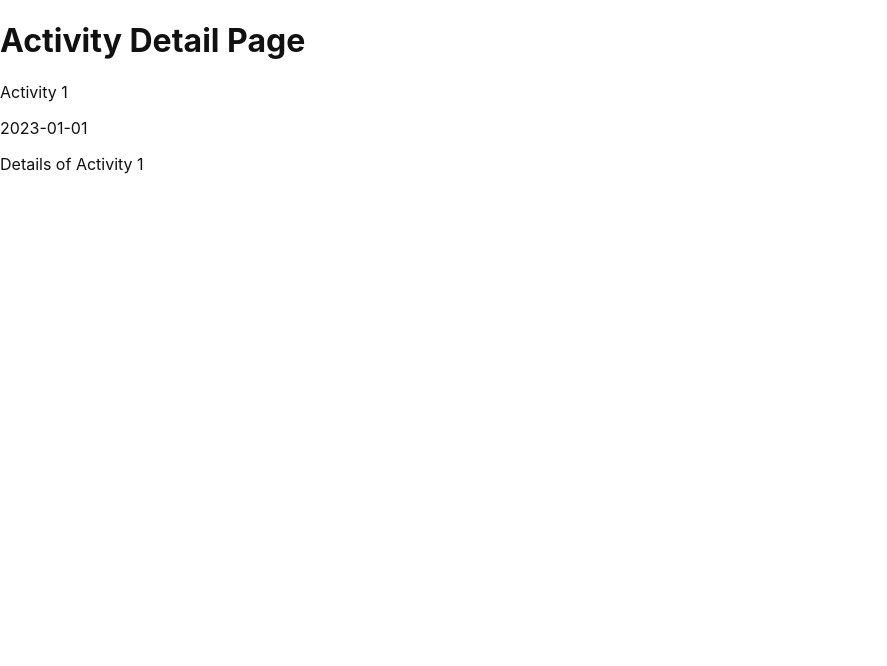
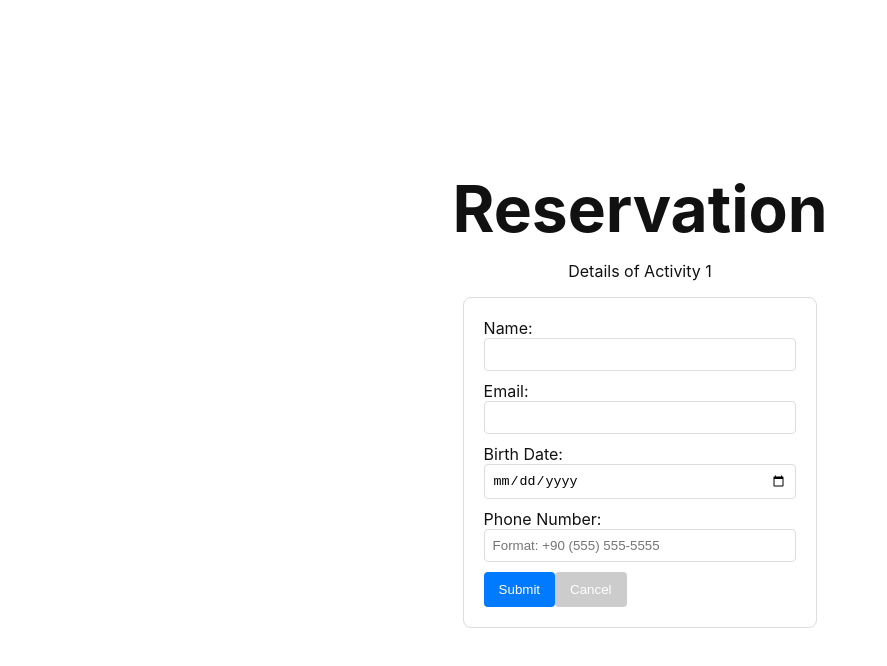
Before and after one commit to Mustafaaytu/wingie-case-study, a Next.js app: page /activities/1 in a window 1280 px wide. Shown: the top 666 px of the page, without its empty margins (0-887 px from the left). Built offline with nearby package versions, Linux system fonts and the light colour scheme.

Commit message:
WINGE-003 reservation form created for activites.

```diff
--- /dev/null
+++ b/components/ReservationForm/ReservationForm.tsx
@@ -0,0 +1,149 @@
+import React, {useMemo} from 'react';
+import {useFormik} from 'formik';
+import * as yup from 'yup';
+import Reservation from '@/interfaces/reservation';
+import {useRouter} from 'next/router';
+import {
+  StyledForm,
+  StyledInput,
+  StyledErrorMessage,
+  StyledButton,
+  StyledCancelButton,
+} from '@/styles/sharedstyles';
+
+interface ReservationFormProps {
+  onReservationSubmit: (reservation: Reservation) => void;
+  onCancel: () => void;
+}
+
+const ReservationForm: React.FC<ReservationFormProps> = ({
+  onReservationSubmit,
+  onCancel,
+}) => {
+  const router = useRouter();
+
+  const reservationSchema = useMemo(
+    () =>
+      yup
+        .object()
+        .shape({
+          name: yup.string().required('Name is required'),
+          email: yup
+            .string()
+            .email('Invalid email address')
+            .required('Email is required'),
+          birthDate: yup
+            .mixed()
+            .test(
+              'age',
+              'Reservations cannot be made for participants under the age of 18.',
+              value => {
+                const isDate = yup.date().isValidSync(value);
+                if (!isDate) {
+                  return false;
+                }
+
+                const birthDate = new Date(value ?? '');
+                const today = new Date();
+                const age = today.getFullYear() - birthDate.getFullYear();
+                return age >= 18;
+              }
+            )
+            .required('Birth Date is required'),
+          phone: yup
+            .string()
+            .matches(
+              /^\+(?:[0-9] ?){6,14}[0-9]$/,
+              'Invalid phone number format'
+            )
+            .required('Phone Number is required'),
+        })
+        .strict(),
+    []
+  );
+
+  const formik = useFormik({
+    initialValues: {
+      name: '',
+      email: '',
+      birthDate: '',
+      phone: '',
+    },
+    validationSchema: reservationSchema,
+    onSubmit: values => {
+      onReservationSubmit(values);
+
+      // Ödeme sayfasına yönlendirme
+      router.push('/payment');
+    },
+  });
+
+  return (
+    <StyledForm onSubmit={formik.handleSubmit}>
+      <div>
+        <label htmlFor="name">Name:</label>
+        <StyledInput
+          type="text"
+          id="name"
+          name="name"
+          value={formik.values.name}
+          onChange={formik.handleChange}
+          onBlur={formik.handleBlur}
+        />
+        {formik.touched.name && formik.errors.name && (
+          <StyledErrorMessage>{formik.errors.name}</StyledErrorMessage>
+        )}
+      </div>
+      <div>
+        <label htmlFor="email">Email:</label>
+        <StyledInput
+          type="email"
+          id="email"
+          name="email"
+          value={formik.values.email}
+          onChange={formik.handleChange}
+          onBlur={formik.handleBlur}
+        />
+        {formik.touched.email && formik.errors.email && (
+          <StyledErrorMessage>{formik.errors.email}</StyledErrorMessage>
+        )}
+      </div>
+      <div>
+        <label htmlFor="birthDate">Birth Date:</label>
+        <StyledInput
+          type="date"
+          id="birthDate"
+          name="birthDate"
+          value={formik.values.birthDate}
+          onChange={formik.handleChange}
+          onBlur={formik.handleBlur}
+        />
+        {formik.values.birthDate && formik.errors.birthDate && (
+          <StyledErrorMessage>{formik.errors.birthDate}</StyledErrorMessage>
+        )}
+      </div>
+      <div>
+        <label htmlFor="phone">Phone Number:</label>
+        <StyledInput
+          type="tel"
+          id="phone"
+          name="phone"
+          pattern="^\+(?:[0-9] ?){6,14}[0-9]$"
+          placeholder="Format: +90 (555) 555-5555"
+          value={formik.values.phone}
+          onChange={formik.handleChange}
+          onBlur={formik.handleBlur}
+        />
+        {formik.touched.phone && formik.errors.phone && (
+          <StyledErrorMessage>{formik.errors.phone}</StyledErrorMessage>
+        )}
+      </div>
+      <StyledButton type="submit">Submit</StyledButton>
+      <StyledCancelButton type="button" onClick={onCancel}>
+        Cancel
+      </StyledCancelButton>
+    </StyledForm>
+  );
+};
+
+export {ReservationForm};
--- /dev/null
+++ b/interfaces/reservation.ts
@@ -0,0 +1,8 @@
+interface Reservation {
+  name: string;
+  email: string;
+  phone: string;
+  birthDate: string;
+}
+
+export default Reservation;
--- a/package.json
+++ b/package.json
@@ -7,11 +7,13 @@
   },
   "dependencies": {
     "@reduxjs/toolkit": "^2.0.1",
+    "formik": "^2.4.5",
     "next": "latest",
     "react": "^18.2.0",
     "react-dom": "^18.2.0",
     "react-redux": "^9.0.4",
-    "styled-components": "^6.1.0"
+    "styled-components": "^6.1.0",
+    "yup": "^1.3.3"
   },
   "devDependencies": {
     "@types/node": "^18.19.3",
--- a/pages/_app.tsx
+++ b/pages/_app.tsx
@@ -1,6 +1,6 @@
 import type {AppProps} from 'next/app';
 import {ThemeProvider, type DefaultTheme} from 'styled-components';
-import GlobalStyle from '@/components/globalstyles';
+import GlobalStyle from '@/styles/globalstyles';
 import {Provider} from 'react-redux';
 import {store} from '@/redux/store';
 
--- a/pages/activities/[id].tsx
+++ b/pages/activities/[id].tsx
@@ -1,10 +1,13 @@
+import {Container, Title} from '@/styles/sharedstyles';
+import {ReservationForm} from '@/components/ReservationForm/ReservationForm';
 import {Activity} from '@/interfaces/activity';
+import Reservation from '@/interfaces/reservation';
 import {fetchActivity} from '@/redux/actions/activity.actions';
 import {AppDispatch, RootState, useAppDispatch} from '@/redux/store';
-import {AsyncThunkAction, Dispatch, UnknownAction} from '@reduxjs/toolkit';
 import {useRouter} from 'next/router';
 import {useEffect} from 'react';
 import {useSelector} from 'react-redux';
+
 const activity = () => {
   const router = useRouter();
   const {id} = router.query;
@@ -22,19 +25,30 @@ const activity = () => {
     // eslint-disable-next-line react-hooks/exhaustive-deps
   }, [id]);
 
+  const handleReservationSubmit = (reservation: Reservation) => {
+    router.push('/payment');
+  };
+
+  const handleBackToActivities = () => {
+    router.push('/activities');
+  };
+
   return (
-    <div>
-      <h1>Activity Detail Page</h1>
+    <Container>
+      <Title>Reservation</Title>
       {loading && <p>Loading...</p>}
       {error && <p>{error}</p>}
       {activity && (
         <div>
-          <p>{activity.name}</p>
-          <p>{activity.date}</p>
           <p>{activity.details}</p>
         </div>
       )}
-    </div>
+
+      <ReservationForm
+        onReservationSubmit={handleReservationSubmit}
+        onCancel={handleBackToActivities}
+      />
+    </Container>
   );
 };
 
--- a/pages/index.tsx
+++ b/pages/index.tsx
@@ -1,5 +1,5 @@
 import Head from 'next/head';
-import {Container, Main} from '@/components/sharedstyles';
+import {Container, Main} from '@/styles/sharedstyles';
 import Activities from './activities';
 
 export default function Home() {
--- /dev/null
+++ b/styles/sharedstyles.tsx
@@ -0,0 +1,113 @@
+import styled from 'styled-components';
+
+const Container = styled.div`
+  padding: 0 0.5rem;
+  display: flex;
+  flex-flow: column nowrap;
+  justify-content: center;
+  align-items: center;
+  height: 100vh;
+  min-height: 100vh;
+`;
+const Main = styled.main`
+  padding: 5rem 0;
+  flex: 1;
+  display: flex;
+  flex-direction: column;
+  justify-content: center;
+  align-items: center;
+`;
+
+const Title = styled.h1`
+  margin: 0;
+  line-height: 1.15;
+  font-size: 4rem;
+  text-align: center;
+  text-decoration: none;
+
+  a {
+    color: ${({theme}) => theme.colors.secondary};
+    text-decoration: none;
+    &:hover,
+    :focus,
+    :active {
+      text-decoration: underline;
+    }
+  }
+`;
+
+const Description = styled.p`
+  text-align: center;
+  line-height: 1.5;
+  font-size: 1.5rem;
+`;
+const CodeTag = styled.code`
+  background: #fafafa;
+  border-radius: 5px;
+  margin: 0 0.75rem;
+  padding: 0.75rem;
+  font-size: 1.1rem;
+  font-family: Menlo, Monaco, Lucida Console, Liberation Mono, DejaVu Sans Mono,
+    Bitstream Vera Sans Mono, Courier New, monospace;
+`;
+
+const StyledForm = styled.form`
+  max-width: 400px;
+  margin: 0 auto;
+  padding: 20px;
+  border: 1px solid #ddd;
+  border-radius: 8px;
+`;
+
+const StyledInput = styled.input`
+  width: 100%;
+  padding: 8px;
+  margin-bottom: 10px;
+  border: 1px solid #ddd;
+  border-radius: 4px;
+`;
+
+const StyledButton = styled.button`
+  background-color: #007bff;
+  color: #fff;
+  padding: 10px 15px;
+  border: none;
+  border-radius: 4px;
+  cursor: pointer;
+
+  &:hover {
+    background-color: #0056b3;
+  }
+`;
+
+const StyledCancelButton = styled.button`
+  background-color: #ccc;
+  color: #fff;
+  padding: 10px 15px;
+  border: none;
+  border-radius: 4px;
+  margin-right: 10px;
+  cursor: pointer;
+
+  &:hover {
+    background-color: #999;
+  }
+`;
+
+const StyledErrorMessage = styled.div`
+  color: red;
+  font-size: 16px;
+`;
+
+export {
+  Container,
+  Main,
+  Title,
+  Description,
+  CodeTag,
+  StyledForm,
+  StyledInput,
+  StyledButton,
+  StyledCancelButton,
+  StyledErrorMessage,
+};
```
Also changed, not shown: components/sharedstyles.tsx (deleted, +0 -54 lines), pages/activities/index.tsx (+16 -10 lines), pages/activities/styles.tsx (added, +29 -0 lines), styles/globalstyles.tsx (renamed from components/globalstyles.tsx), 1 other file (tests, documents, lock files or other folders).
